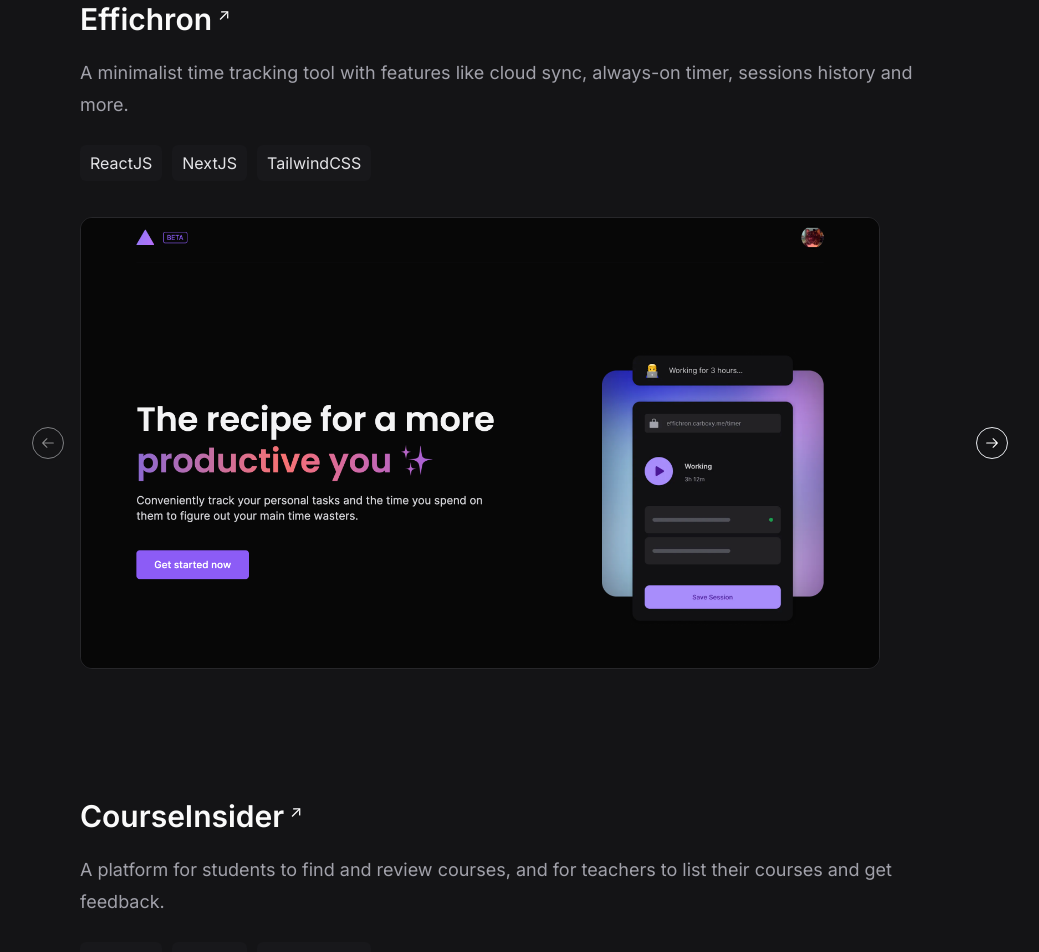
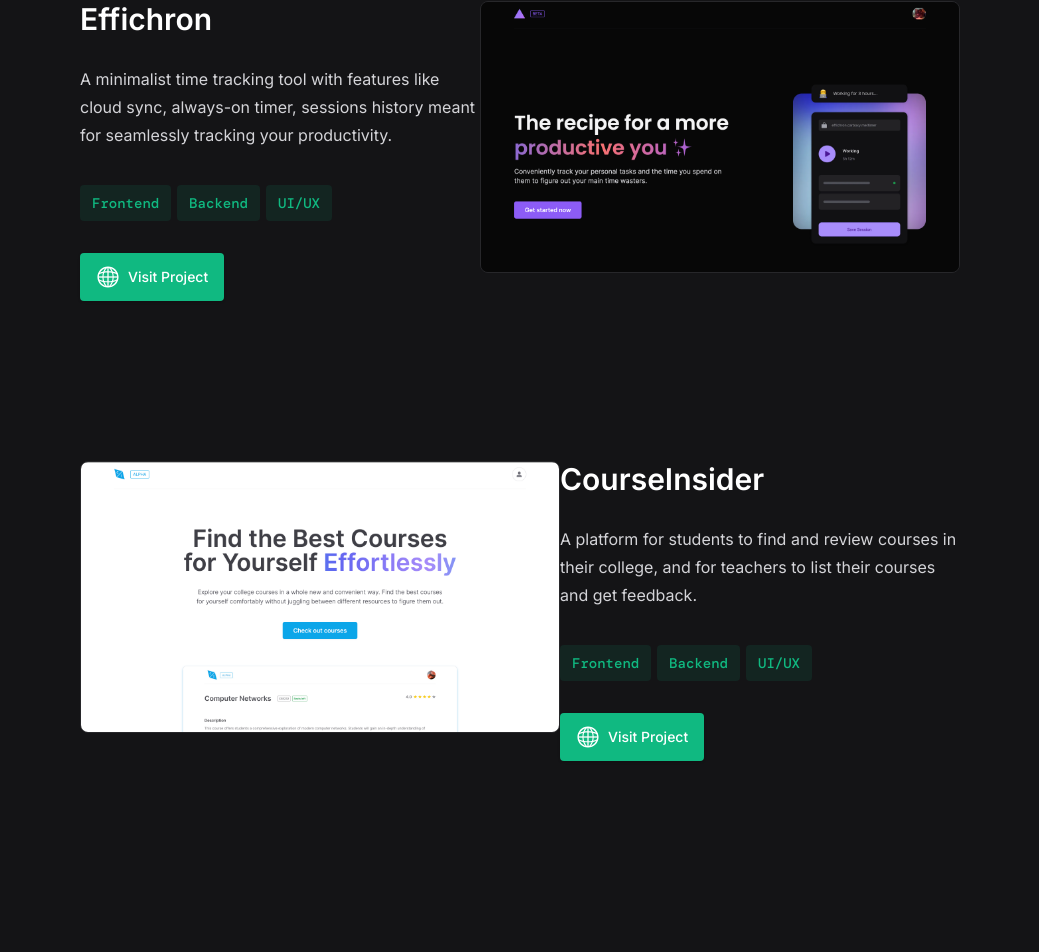
Before and after one commit to CarboxyDev/carboxy.tech, a Next.js app: page / in a window 1280 px wide. Shown: the part 1095-2047 px from the top of the page, without its empty margins (120-1159 px from the left). Built offline with nearby package versions, Linux system fonts and the light colour scheme; what tailwindcss-debug-screens would draw is missing.

Commit message:
Update Projects section

```diff
--- a/src/app/(home)/hero.tsx
+++ b/src/app/(home)/hero.tsx
@@ -1,7 +1,7 @@
 import { HighlightText } from '@/components/Atoms';
 import { GithubIcon } from '@/components/Icons';
 import { Button } from '@/components/vendor/button';
-import { CONFIG } from '@/lib/config';
+import { LINKS } from '@/lib/config/links';
 import { cn } from '@/lib/utils';
 import { Outfit } from 'next/font/google';
 
@@ -28,7 +28,7 @@ export const HeroSection = () => {
         technologies like React.js, Next.js.
       </div>
       <div className="mt-6">
-        <a href={CONFIG.links.github} target="_blank">
+        <a href={LINKS.github} target="_blank">
           <Button className="h-15 select-none gap-x-3 bg-primary-500/10 px-7 py-4 text-primary-500 hover:bg-primary-500/15 ">
             <GithubIcon className="h-7 w-7" />
             <span className="text-xl font-medium">Github</span>
--- a/src/app/(home)/navbar.tsx
+++ b/src/app/(home)/navbar.tsx
@@ -1,6 +1,6 @@
 import { GithubIcon, MailIcon, TwitterIcon } from '@/components/Icons';
 import { SocialButton } from '@/components/SocialButton';
-import { CONFIG } from '@/lib/config';
+import { LINKS } from '@/lib/config/links';
 import Image from 'next/image';
 
 const Details = () => {
@@ -26,13 +26,13 @@ const Details = () => {
 const Socials = () => {
   return (
     <div className="ml-auto flex gap-x-3">
-      <SocialButton site="Email" url={CONFIG.links.email}>
+      <SocialButton site="Email" url={LINKS.email}>
         <MailIcon className="h-[18px] w-[18px] text-zinc-500" />
       </SocialButton>
-      <SocialButton site="Twitter/X" url={CONFIG.links.twitter}>
+      <SocialButton site="Twitter/X" url={LINKS.twitter}>
         <TwitterIcon className="h-4 w-4 text-zinc-500" />
       </SocialButton>
-      <SocialButton site="Github" url={CONFIG.links.github}>
+      <SocialButton site="Github" url={LINKS.github}>
         <GithubIcon className="h-5 w-5 text-zinc-500" />
       </SocialButton>
     </div>
--- a/src/app/(home)/page.tsx
+++ b/src/app/(home)/page.tsx
@@ -1,6 +1,6 @@
 import { HeroSection } from '@/app/(home)/hero';
 import { Navbar } from '@/app/(home)/navbar';
-import { ProjectSection } from '@/app/(home)/projects';
+import { ProjectSection } from '@/app/(home)/projects-section';
 import { cn } from '@/lib/utils';
 
 export default function HomePage() {
--- /dev/null
+++ b/src/app/(home)/projects-section.tsx
@@ -0,0 +1,29 @@
+import { Project } from '@/components/Project';
+import { SectionHeading } from '@/components/SectionHeading';
+import { PROJECTS } from '@/lib/config/projects';
+
+export const ProjectSection = () => {
+  return (
+    <section className="flex flex-col sm:mb-44">
+      <SectionHeading title="Featured Projects" />
+      <div className="mt-50">
+        <div className="flex flex-col gap-y-20 sm:gap-y-40">
+          {PROJECTS.map((project, index) => {
+            const align = index % 2 == 0 ? 'left' : 'right';
+            return (
+              <Project
+                key={project.title}
+                title={project.title}
+                description={project.description}
+                href={project.href}
+                tags={project.tags}
+                images={project.images}
+                align={align}
+              />
+            );
+          })}
+        </div>
+      </div>
+    </section>
+  );
+};
--- a/src/app/(home)/projects.tsx
+++ /dev/null
@@ -1,28 +0,0 @@
-import Project from '@/components/Project';
-import { SectionHeading } from '@/components/SectionHeading';
-import { CONFIG } from '@/lib/config';
-
-export const ProjectSection = () => {
-  return (
-    <section className="flex flex-col sm:mb-44">
-      <SectionHeading title="Featured Projects" />
-      <div className="mt-50">
-        <h3 className="mb-6 text-sm font-medium text-zinc-400 lg:absolute lg:-left-32 lg:mb-0">
-          Projects
-        </h3>
-        <div className="flex flex-col gap-y-20 sm:gap-y-32">
-          {CONFIG.projects.map((project) => (
-            <Project
-              key={project.title}
-              title={project.title}
-              description={project.description}
-              href={project.href}
-              tags={project.tags}
-              images={project.images}
-            />
-          ))}
-        </div>
-      </div>
-    </section>
-  );
-};
--- a/src/components/Project.tsx
+++ b/src/components/Project.tsx
@@ -1,60 +1,72 @@
-import { Badge } from '@/components/Atoms';
-import {
-  Carousel,
-  CarouselContent,
-  CarouselItem,
-  CarouselNext,
-  CarouselPrevious,
-} from '@/components/vendor/carousel';
+import { Button } from '@/components/vendor/button';
+import { cn } from '@/lib/utils';
+import { GlobeIcon } from '@radix-ui/react-icons';
+import { DM_Mono } from 'next/font/google';
 import Image from 'next/image';
 
-type ProjectProps = {
+interface Props {
   title: string;
   description: string;
   href: string;
   tags: string[];
   images: string[];
-};
+  align: 'left' | 'right';
+}
 
-const Project = (props: ProjectProps) => {
-  const { href, title, description, tags, images } = props;
+export const Project = (props: Props) => {
+  const { href, title, description, tags, images, align } = props;
 
   return (
-    <section className="flex flex-col">
-      <a target="_blank" href={href} className="group mb-5 flex w-fit">
-        <h2 className="text-3xl font-semibold text-zinc-50 underline-offset-4 group-hover:underline">
-          {title}
-        </h2>
-        <span className="ml-2 -rotate-45">-{'>'}</span>
-      </a>
-      <p className="mb-6 text-lg leading-8 text-zinc-400">{description}</p>
-      <div className="mb-9 flex flex-wrap gap-2.5">
-        {tags.map((tag) => (
-          <Badge key={tag} text={tag} />
-        ))}
+    <section
+      className={cn('flex', align === 'left' ? 'flex-row' : 'flex-row-reverse')}
+    >
+      <div className={align === 'left' ? 'mr-auto' : 'ml-auto'}>
+        <h3 className="text-3xl font-semibold">{title}</h3>
+        <p className="mt-7 w-100 text-base leading-7 text-zinc-300">
+          {description}
+        </p>
+        <div className="mt-9 flex gap-x-[6px]">
+          {tags.map((tag) => {
+            return <ProjectTag label={tag} />;
+          })}
+        </div>
+        <div className="mt-8">
+          <a href={href} target="_blank">
+            <Button className="h-12 gap-x-2 rounded">
+              <GlobeIcon className="h-6 w-6" />
+              <span className="font-medium">Visit Project</span>
+            </Button>
+          </a>
+        </div>
       </div>
-      <Carousel>
-        <CarouselContent>
-          {images.map((image, i) => (
-            <CarouselItem key={i}>
-              <Image
-                className="select-none rounded-xl border border-zinc-800"
-                src={`/${image}.png`}
-                alt={image}
-                width={800}
-                height={400}
-              />
-            </CarouselItem>
-          ))}
-        </CarouselContent>
-        <p className="mt-2 animate-pulse text-right text-zinc-500 sm:hidden">
-          Swipe
-        </p>
-        <CarouselPrevious />
-        <CarouselNext />
-      </Carousel>
+      <div className={align === 'left' ? 'ml-auto' : 'mr-auto'}>
+        <Image
+          src={'/' + images[0]}
+          alt={images[0]}
+          height={305}
+          width={540}
+          className="rounded-lg border border-zinc-800"
+        />
+      </div>
     </section>
   );
 };
 
-export default Project;
+const badgeFont = DM_Mono({
+  weight: ['500'],
+  subsets: ['latin'],
+});
+
+const ProjectTag = (props: { label: string }) => {
+  const { label } = props;
+  return (
+    <span
+      className={cn(
+        'rounded bg-primary-500/10 px-3 py-2 text-sm font-medium text-primary-500',
+        badgeFont.className
+      )}
+    >
+      {label}
+    </span>
+  );
+};
--- a/src/lib/config.ts
+++ /dev/null
@@ -1,29 +0,0 @@
-const links = {
-  github: 'https://github.com/CarboxyDev',
-  twitter: 'https://twitter.com/CarboxyDev',
-  email: 'mailto:carboxy17@gmail.com',
-};
-
-const projects = [
-  {
-    title: 'Effichron',
-    description:
-      'A minimalist time tracking tool with features like cloud sync, always-on timer, sessions history and more.',
-    images: ['effichron1', 'effichron2', 'effichron3'],
-    href: 'https://effichron.carboxy.tech',
-    tags: ['ReactJS', 'NextJS', 'TailwindCSS'],
-  },
-  {
-    title: 'CourseInsider',
-    description:
-      'A platform for students to find and review courses, and for teachers to list their courses and get feedback.',
-    images: ['courseinsider1'],
-    href: 'https://courseinsider.carboxy.tech',
-    tags: ['ReactJS', 'NextJS', 'TailwindCSS'],
-  },
-];
-
-export const CONFIG = {
-  links,
-  projects,
-};
--- /dev/null
+++ b/src/lib/config/links.ts
@@ -0,0 +1,5 @@
+export const LINKS = {
+  github: 'https://github.com/CarboxyDev',
+  twitter: 'https://twitter.com/CarboxyDev',
+  email: 'mailto:carboxy17@gmail.com',
+};
--- /dev/null
+++ b/src/lib/config/projects.ts
@@ -0,0 +1,18 @@
+export const PROJECTS = [
+  {
+    title: 'Effichron',
+    description:
+      'A minimalist time tracking tool with features like cloud sync, always-on timer, sessions history meant for seamlessly tracking your productivity.',
+    images: ['effichron1.png'],
+    href: 'https://effichron.carboxy.tech',
+    tags: ['Frontend', 'Backend', 'UI/UX'],
+  },
+  {
+    title: 'CourseInsider',
+    description:
+      'A platform for students to find and review courses in their college, and for teachers to list their courses and get feedback.',
+    images: ['courseinsider1.png'],
+    href: 'https://courseinsider.carboxy.tech',
+    tags: ['Frontend', 'Backend', 'UI/UX'],
+  },
+];
```
